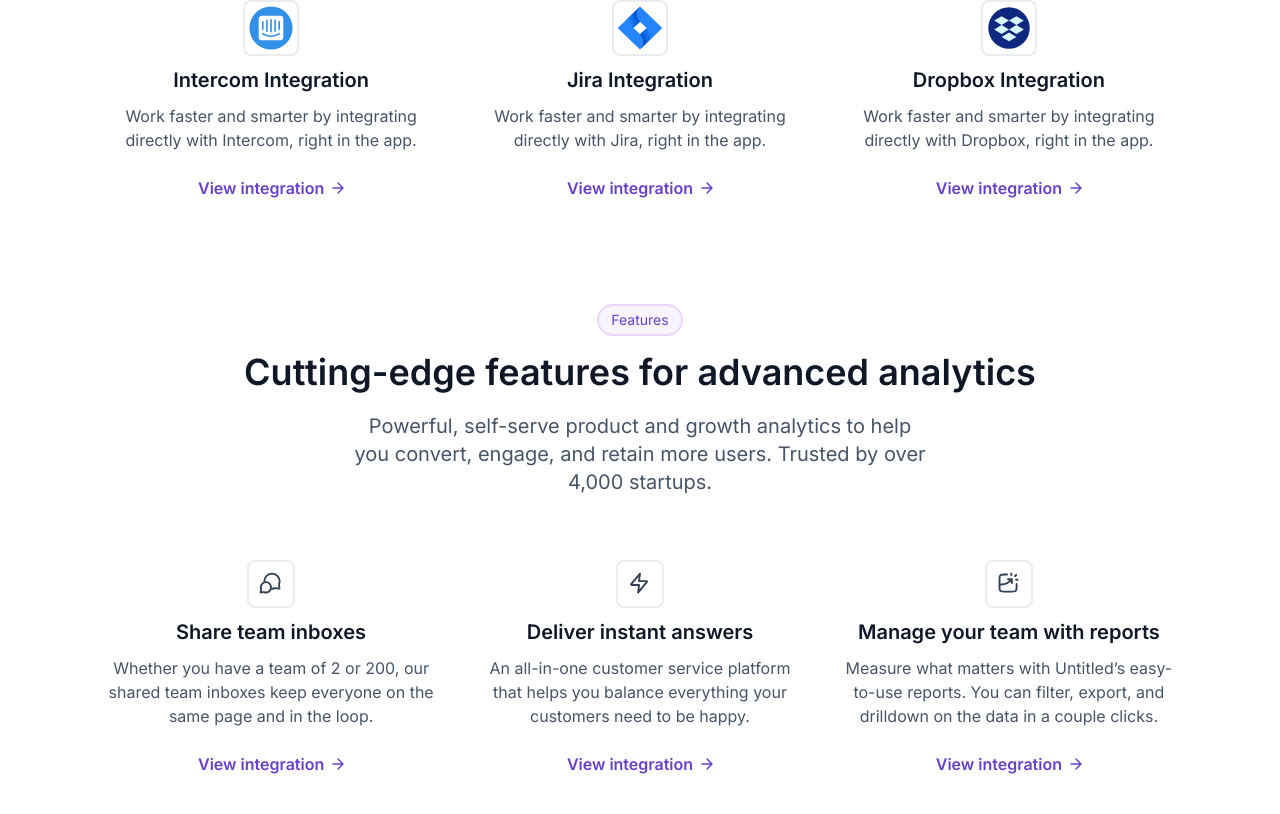
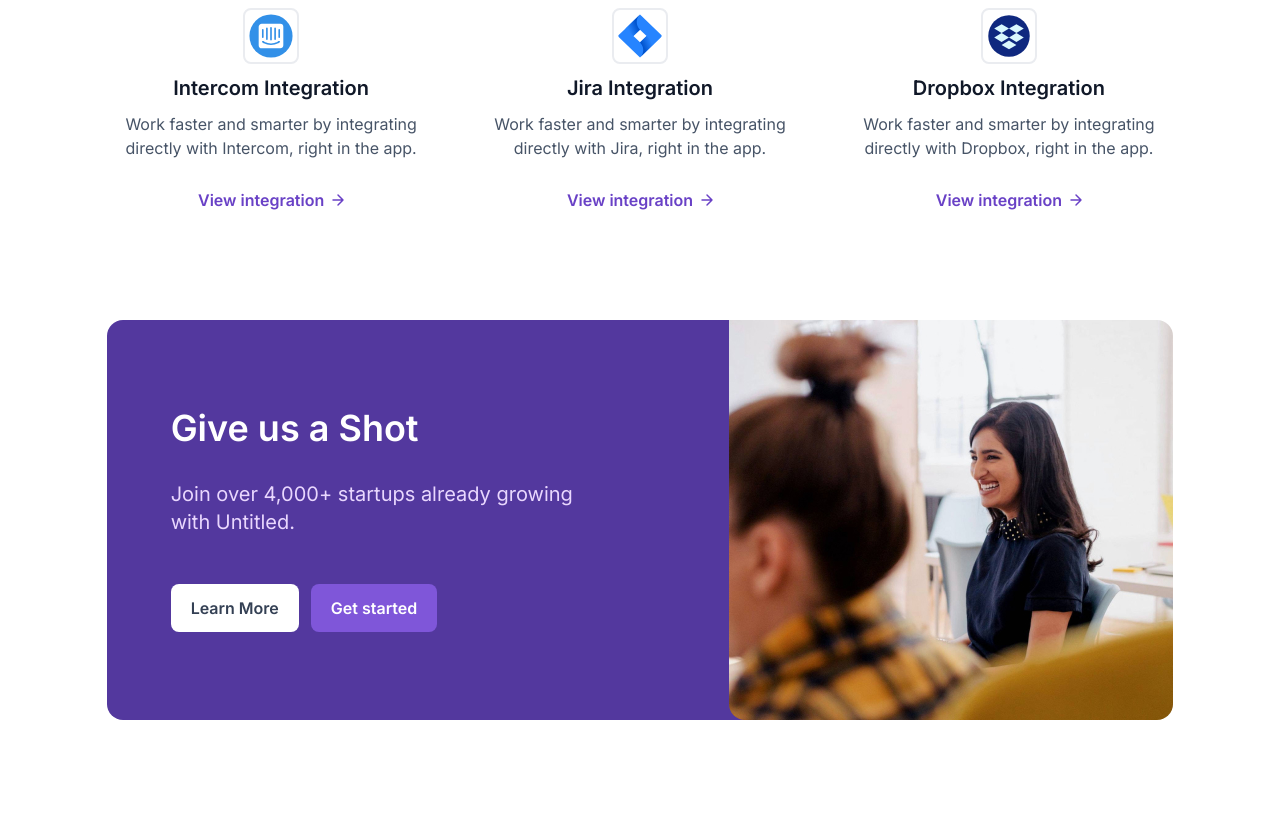
Before and after one commit to Andresarl16/Avila-Tek-Frontend-Skills-Test, a Next.js app: page / in a window 1280 px wide. Shown: the part 528-1342 px from the top of the page. Built offline with nearby package versions, Linux system fonts and the light colour scheme.

Commit message:
feat(Sections): Create Give us a Shoot Section
Create Give us a Shoot HTML and CSS, add Give us a shoot image to Public Folder

```diff
--- a/src/app/page.tsx
+++ b/src/app/page.tsx
@@ -1,6 +1,8 @@
 import { featureCards } from "@/constants/FeatureCards";
 import { integrationCards } from "@/constants/IntegrationCards";
+import Button from "@/ui/components/Button";
 import CardSection from "@/ui/components/CardSection";
+import Image from "next/image";
 import NotionIcon from "@/ui/icons/NotionIcon";
 
 export default function Home() {
@@ -25,6 +27,31 @@ export default function Home() {
           iconSizes="medium"
         />
       </section>
+      <section className="grid grid-cols-12 mb-16 md:mb-20 lg:mb-24 ">
+        <div className="grid col-start-2 col-span-10 grid-cols-12 bg-bg-brand-section rounded-t-2xl rounded-b-3xl lg:rounded-l-2xl lg:rounded-r-3xl">
+          <div className="flex flex-col justify-center col-span-12 lg:col-span-7 px-16">
+            <h3 className="text-4xl text-text-brand-primary font-semibold">
+              Give us a Shot
+            </h3>
+            <p className="mt-8 mb-12 text-xl text-text-brand-tertiary">
+              Join over 4,000+ startups already growing with Untitled.
+            </p>
+            <div className="flex space-x-3">
+              <Button text="Learn More" type="secondary" redirectTo="" />
+              <Button text="Get started" type="primary" redirectTo="" />
+            </div>
+          </div>
+          <div className="relative h-72 lg:h-100 col-span-12 lg:col-span-5 rounded-b-2xl lg:rounded-r-2xl">
+            <Image
+              alt="Give us a shoot image"
+              src={"/static/give-us-a-shoot.jpg"}
+              layout="fill"
+              objectFit="cover"
+              className="rounded-b-2xl lg:rounded-r-2xl"
+            />
+          </div>
+        </div>
+      </section>
       <section>
         <CardSection
           badge="Features"
--- a/src/ui/components/Button.tsx
+++ b/src/ui/components/Button.tsx
@@ -39,7 +39,7 @@ export default function Button({ text, type, redirectTo, icon }: Button) {
 
   return (
     <button
-      className={`flex justify-center items-center px-4 py-2 rounded-lg font-semibold ${buttonStyles}`}
+      className={`flex justify-center items-center px-5 py-3 rounded-lg font-semibold ${buttonStyles}`}
     >
       {button.text}
       {button.icon ? (
--- a/src/ui/components/CardSection.tsx
+++ b/src/ui/components/CardSection.tsx
@@ -14,7 +14,7 @@ export default function CardSection({
       <div className="grid col-span-12 justify-center items-center">
         <Badge text={badge} />
       </div>
-      <h3 className="grid col-span-12 mt-4 mb-4 lg:mb-5 text-3xl sm:text-4xl text-center font-semibold text-text-primary">
+      <h3 className="grid col-span-12 mt-4 mb-4 lg:mb-5 px-0 md:px-4 text-3xl sm:text-4xl text-center font-semibold text-text-primary">
         {title}
       </h3>
       <p className="grid md:col-start-3 lg:col-start-4 col-span-12 md:col-span-8 lg:col-span-6 mb-12 md:mb-14 lg:mb-16 text-lg sm:text-xl text-center text-text-tertiary">
--- a/tailwind.config.ts
+++ b/tailwind.config.ts
@@ -38,6 +38,9 @@ const config: Config = {
         "utility-brand-200": "#E9D7FE",
         "utility-brand-700": "#6941C6",
       },
+      height: {
+        100: "25rem",
+      },
     },
   },
   plugins: [],
```
Also changed, not shown: public/static/give-us-a-shoot.jpg (added).
